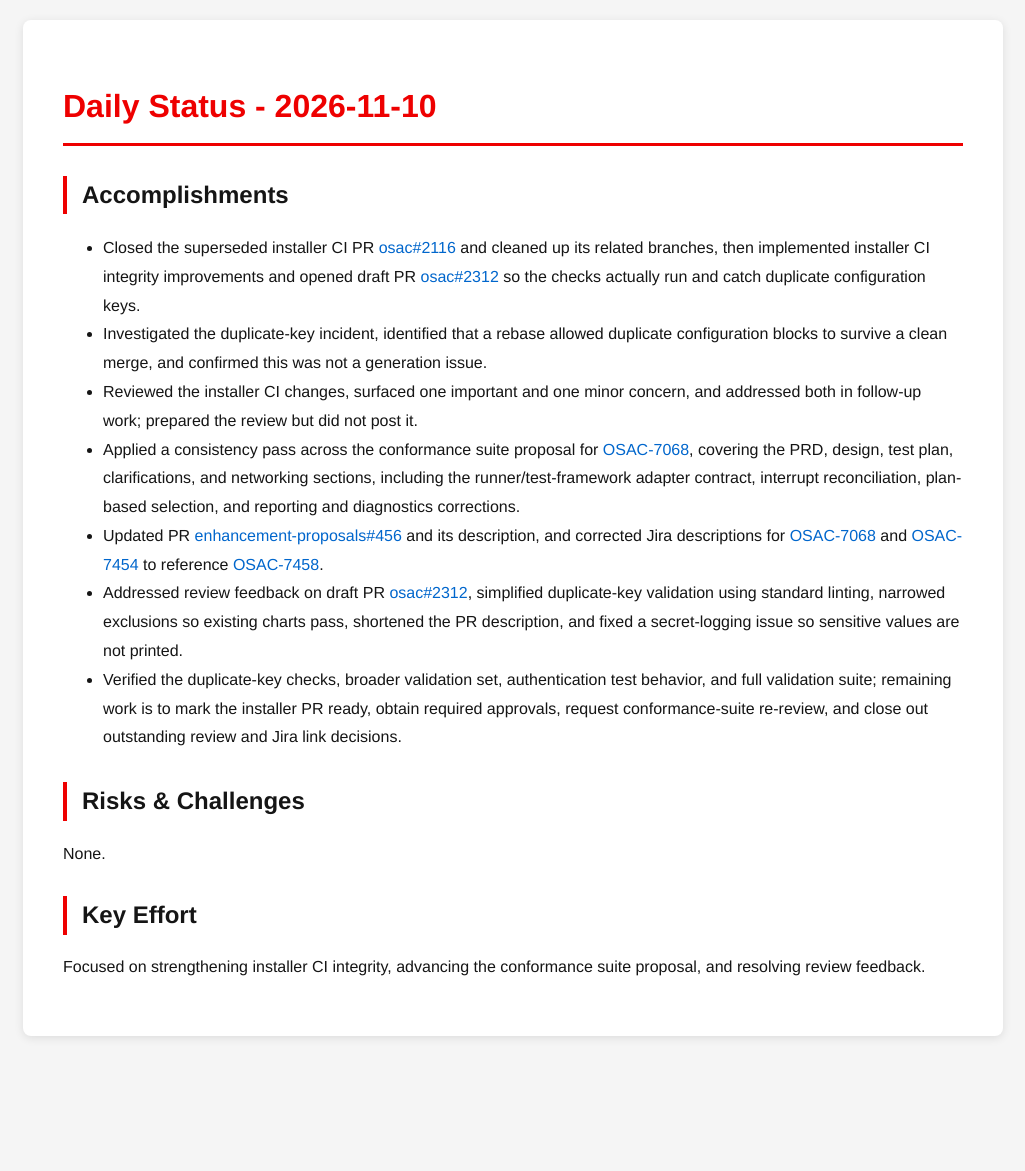
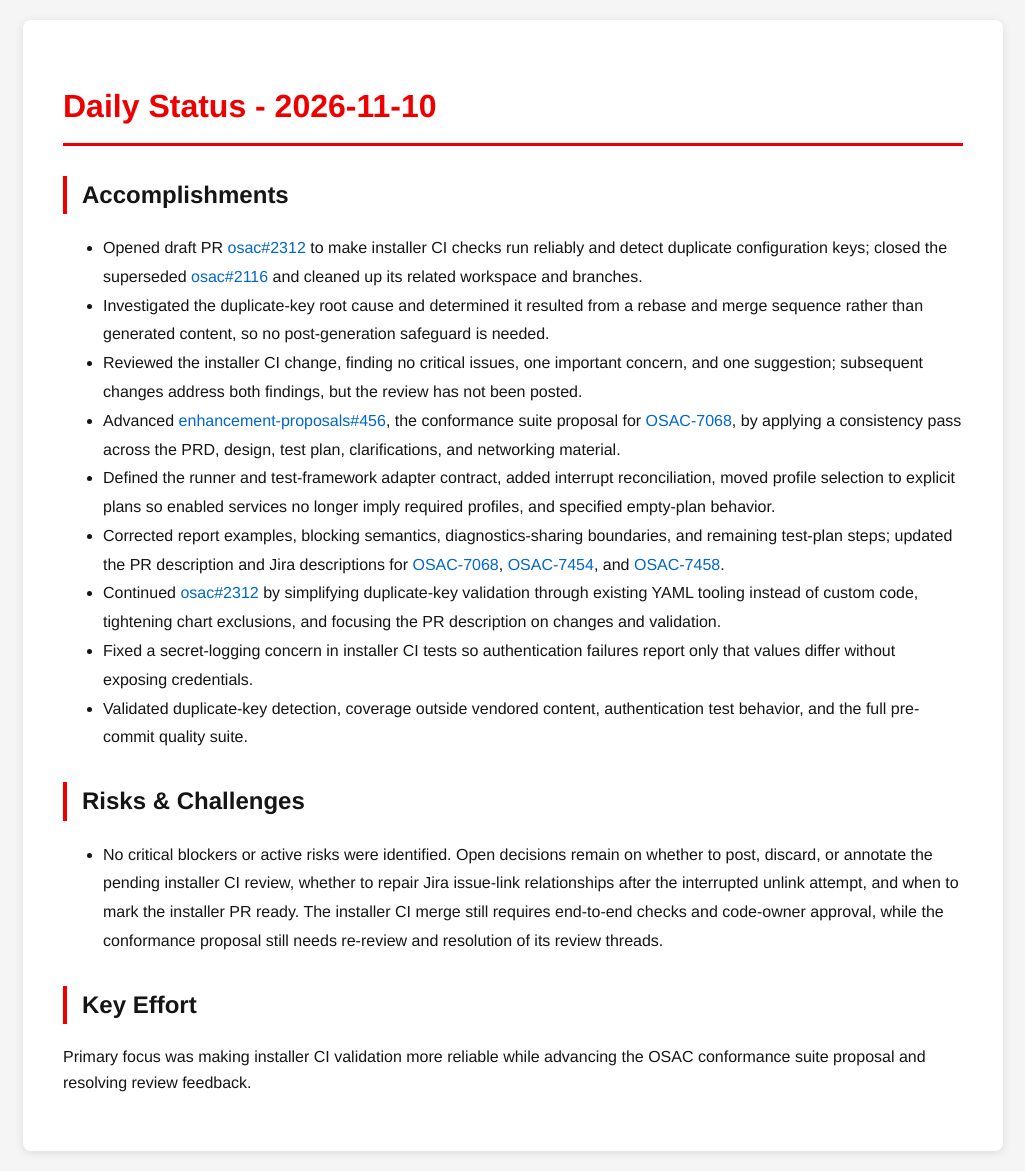
Before and after one commit to tzvatot/daily-status, a Jekyll site: the page built from 2026-11-10.md, in a window 1280 px wide. Shown: the whole page, without its empty margins (127-1152 px from the left). Built offline with Jekyll 4.4.1, drawn with Linux system fonts in a browser that asks for light colours; before the commit the page ends 1056 px from its top, so only the background shows below that.

Commit message:
Daily status update - 2026-11-10

```diff
--- a/2026-11-10.md
+++ b/2026-11-10.md
@@ -7,16 +7,18 @@ date: 2026-11-10
 # Daily Status - 2026-11-10
 
 ## Accomplishments
-- Closed the superseded installer CI PR [osac#2116](https://github.com/osac-project/osac/pull/2116) and cleaned up its related branches, then implemented installer CI integrity improvements and opened draft PR [osac#2312](https://github.com/osac-project/osac/pull/2312) so the checks actually run and catch duplicate configuration keys.
-- Investigated the duplicate-key incident, identified that a rebase allowed duplicate configuration blocks to survive a clean merge, and confirmed this was not a generation issue.
-- Reviewed the installer CI changes, surfaced one important and one minor concern, and addressed both in follow-up work; prepared the review but did not post it.
-- Applied a consistency pass across the conformance suite proposal for [OSAC-7068](https://redhat.atlassian.net/browse/OSAC-7068), covering the PRD, design, test plan, clarifications, and networking sections, including the runner/test-framework adapter contract, interrupt reconciliation, plan-based selection, and reporting and diagnostics corrections.
-- Updated PR [enhancement-proposals#456](https://github.com/osac-project/enhancement-proposals/pull/456) and its description, and corrected Jira descriptions for [OSAC-7068](https://redhat.atlassian.net/browse/OSAC-7068) and [OSAC-7454](https://redhat.atlassian.net/browse/OSAC-7454) to reference [OSAC-7458](https://redhat.atlassian.net/browse/OSAC-7458).
-- Addressed review feedback on draft PR [osac#2312](https://github.com/osac-project/osac/pull/2312), simplified duplicate-key validation using standard linting, narrowed exclusions so existing charts pass, shortened the PR description, and fixed a secret-logging issue so sensitive values are not printed.
-- Verified the duplicate-key checks, broader validation set, authentication test behavior, and full validation suite; remaining work is to mark the installer PR ready, obtain required approvals, request conformance-suite re-review, and close out outstanding review and Jira link decisions.
+- Opened draft PR [osac#2312](https://github.com/osac-project/osac/pull/2312) to make installer CI checks run reliably and detect duplicate configuration keys; closed the superseded [osac#2116](https://github.com/osac-project/osac/pull/2116) and cleaned up its related workspace and branches.
+- Investigated the duplicate-key root cause and determined it resulted from a rebase and merge sequence rather than generated content, so no post-generation safeguard is needed.
+- Reviewed the installer CI change, finding no critical issues, one important concern, and one suggestion; subsequent changes address both findings, but the review has not been posted.
+- Advanced [enhancement-proposals#456](https://github.com/osac-project/enhancement-proposals/pull/456), the conformance suite proposal for [OSAC-7068](https://redhat.atlassian.net/browse/OSAC-7068), by applying a consistency pass across the PRD, design, test plan, clarifications, and networking material.
+- Defined the runner and test-framework adapter contract, added interrupt reconciliation, moved profile selection to explicit plans so enabled services no longer imply required profiles, and specified empty-plan behavior.
+- Corrected report examples, blocking semantics, diagnostics-sharing boundaries, and remaining test-plan steps; updated the PR description and Jira descriptions for [OSAC-7068](https://redhat.atlassian.net/browse/OSAC-7068), [OSAC-7454](https://redhat.atlassian.net/browse/OSAC-7454), and [OSAC-7458](https://redhat.atlassian.net/browse/OSAC-7458).
+- Continued [osac#2312](https://github.com/osac-project/osac/pull/2312) by simplifying duplicate-key validation through existing YAML tooling instead of custom code, tightening chart exclusions, and focusing the PR description on changes and validation.
+- Fixed a secret-logging concern in installer CI tests so authentication failures report only that values differ without exposing credentials.
+- Validated duplicate-key detection, coverage outside vendored content, authentication test behavior, and the full pre-commit quality suite.
 
 ## Risks & Challenges
-None.
+- No critical blockers or active risks were identified. Open decisions remain on whether to post, discard, or annotate the pending installer CI review, whether to repair Jira issue-link relationships after the interrupted unlink attempt, and when to mark the installer PR ready. The installer CI merge still requires end-to-end checks and code-owner approval, while the conformance proposal still needs re-review and resolution of its review threads.
 
 ## Key Effort
-Focused on strengthening installer CI integrity, advancing the conformance suite proposal, and resolving review feedback.
+Primary focus was making installer CI validation more reliable while advancing the OSAC conformance suite proposal and resolving review feedback.
```
